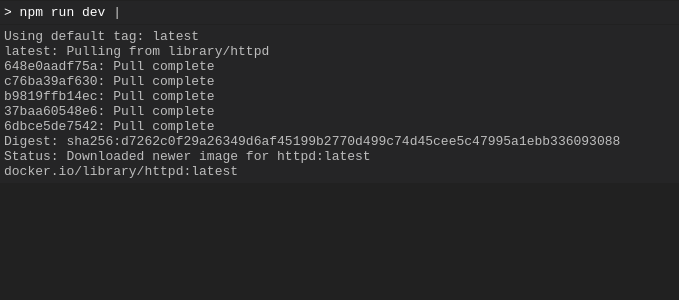
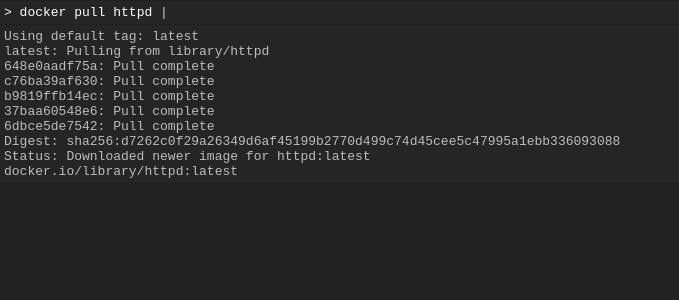
Before and after one commit to richardimaoka/next-sandbox, a Next.js app in the folder next/: page / in a window 1280 px wide. Shown: the top 300 px of the page, without its empty margins (0-679 px from the left). Built offline with nearby package versions, Linux system fonts and the light colour scheme.

Commit message:
terminal column

```diff
--- /dev/null
+++ b/next/components/terminal/TerminalColumn.tsx
@@ -0,0 +1,43 @@
+import { css } from "@emotion/react";
+import { TerminalCommand } from "./TerminalCommand";
+import { TerminalOutput } from "./TerminalOutput";
+
+export interface Element {
+  text: string;
+  kind: "command" | "output";
+}
+
+interface TerminalColumnProps {
+  elements: Element[];
+  fold?: boolean;
+}
+
+export const TerminalColumn = ({ elements, fold }: TerminalColumnProps) => {
+  return (
+    <div
+      css={css`
+        width: 768px;
+      `}
+    >
+      {elements.map((element, index) => {
+        if (element.kind === "command") {
+          return (
+            <TerminalCommand
+              key={index}
+              command={element.text}
+              fold={fold ? true : false}
+            />
+          );
+        } else {
+          return (
+            <TerminalOutput
+              key={index}
+              output={element.text}
+              fold={fold ? true : false}
+            />
+          );
+        }
+      })}
+    </div>
+  );
+};
--- a/next/components/terminal/TerminalCommand.tsx
+++ b/next/components/terminal/TerminalCommand.tsx
@@ -4,15 +4,26 @@
 
 interface TerminalCommandProps {
   command: string;
+  fold: boolean;
 }
 
-export const TerminalCommand = ({ command }: TerminalCommandProps) => (
+export const TerminalCommand = ({ command, fold }: TerminalCommandProps) => {
+  const foldCss = css`
+    white-space: pre-wrap; /* Since CSS 2.1 */
+    white-space: -moz-pre-wrap; /* Mozilla, since 1999 */
+    white-space: -pre-wrap; /* Opera 4-6 */
+    white-space: -o-pre-wrap; /* Opera 7 */
+    word-wrap: break-word; /* Internet Explorer 5.5+ */
+  `;
+
+  return (
     <pre
       css={css`
         margin: 1px 0px;
         padding: 4px;
         background-color: ${surface};
         color: ${primaryText};
+        ${fold ? foldCss : ""}
       `}
     >
       <code>
@@ -20,3 +31,4 @@
       </code>
     </pre>
   );
+};
--- a/next/components/terminal/TerminalOutput.tsx
+++ b/next/components/terminal/TerminalOutput.tsx
@@ -3,17 +3,29 @@
 
 interface TerminalOutputProps {
   output: string;
+  fold: boolean;
 }
 
-export const TerminalOutput = ({ output }: TerminalOutputProps) => (
+export const TerminalOutput = ({ output, fold }: TerminalOutputProps) => {
+  const foldCss = css`
+    white-space: pre-wrap; /* Since CSS 2.1 */
+    white-space: -moz-pre-wrap; /* Mozilla, since 1999 */
+    white-space: -pre-wrap; /* Opera 4-6 */
+    white-space: -o-pre-wrap; /* Opera 7 */
+    word-wrap: break-word; /* Internet Explorer 5.5+ */
+  `;
+
+  return (
     <pre
       css={css`
         margin: 1px 0px;
         padding: 4px;
         background-color: ${surface};
         color: ${secondaryText};
+        ${fold ? foldCss : ""}
       `}
     >
       <code>{output}</code>
     </pre>
   );
+};
--- a/next/pages/index.tsx
+++ b/next/pages/index.tsx
@@ -1,12 +1,12 @@
-import { TerminalCommand } from "@/components/terminal/TerminalCommand";
-import { TerminalOutput } from "@/components/terminal/TerminalOutput";
+import { TerminalColumn } from "@/components/terminal/TerminalColumn";
+import { Element } from "@/components/terminal/TerminalColumn";
 
 export default function Home() {
-  return (
-    <>
-      <TerminalCommand command="npm run dev" />
-      <TerminalOutput
-        output="Using default tag: latest
+  const data: Element[] = [
+    { kind: "command", text: "docker pull httpd" },
+    {
+      kind: "output",
+      text: `Using default tag: latest
 latest: Pulling from library/httpd
 648e0aadf75a: Pull complete
 c76ba39af630: Pull complete
@@ -15,8 +15,9 @@
 6dbce5de7542: Pull complete
 Digest: sha256:d7262c0f29a26349d6af45199b2770d499c74d45cee5c47995a1ebb336093088
 Status: Downloaded newer image for httpd:latest
-docker.io/library/httpd:latest"
-      />
-    </>
-  );
+docker.io/library/httpd:latest`,
+    },
+  ];
+
+  return <TerminalColumn elements={data} />;
 }
```
Lines whose indentation alone changed are shown as unchanged.
